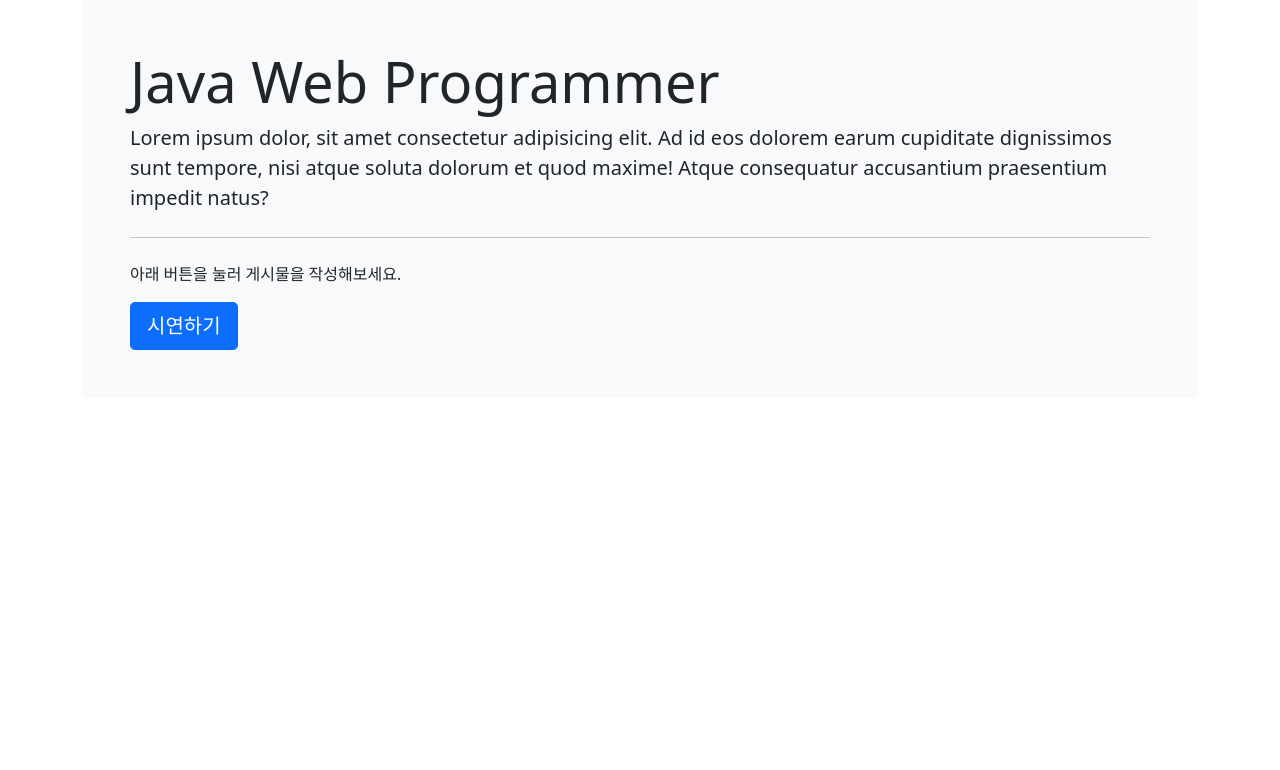
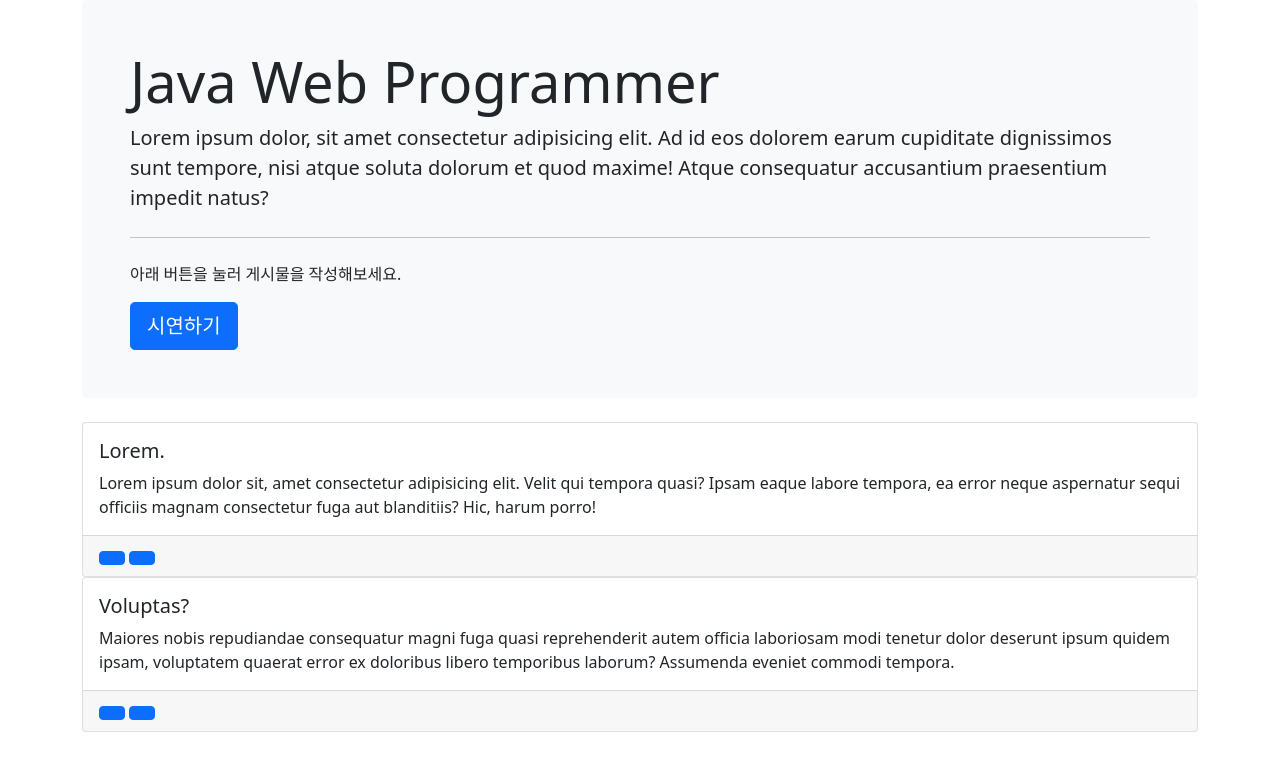
Before and after one commit to sebaek/sebaek.github.io5, a plain HTML site: page index.html in a window 1280 px wide. Drawn offline with nearby package versions, Linux system fonts and the light colour scheme.

Commit message:
add card

```diff
--- a/index.html
+++ b/index.html
@@ -45,5 +45,46 @@
     </div>
 
 
+    <!-- .container>.row>.col -->
+    <div class="container">
+        <div class="row">
+            <div class="col">
+
+                <!-- .card-deck>.card*2>.card-body>h5.card-title>lorem1^p.card-text>lorem^^.card-footer>a.btn.btn-primary*2 -->
+                <div class="card-deck">
+                    <div class="card">
+                        <div class="card-body">
+                            <h5 class="card-title">
+                                Lorem.
+                            </h5>
+                            <p class="card-text">
+                                Lorem ipsum dolor sit, amet consectetur adipisicing elit. Velit qui tempora quasi? Ipsam eaque labore tempora, ea error neque aspernatur sequi officiis magnam consectetur fuga aut blanditiis? Hic, harum porro!
+                            </p>
+                        </div>
+                        <div class="card-footer">
+                            <a href="" class="btn btn-primary"></a>
+                            <a href="" class="btn btn-primary"></a>
+                        </div>
+                    </div>
+                    <div class="card">
+                        <div class="card-body">
+                            <h5 class="card-title">
+                                Voluptas?
+                            </h5>
+                            <p class="card-text">
+                                Maiores nobis repudiandae consequatur magni fuga quasi reprehenderit autem officia laboriosam modi tenetur dolor deserunt ipsum quidem ipsam, voluptatem quaerat error ex doloribus libero temporibus laborum? Assumenda eveniet commodi tempora.
+                            </p>
+                        </div>
+                        <div class="card-footer">
+                            <a href="" class="btn btn-primary"></a>
+                            <a href="" class="btn btn-primary"></a>
+                        </div>
+                    </div>
+                </div>
+
+            </div>
+        </div>
+    </div>
+
 </body>
 </html>
```
